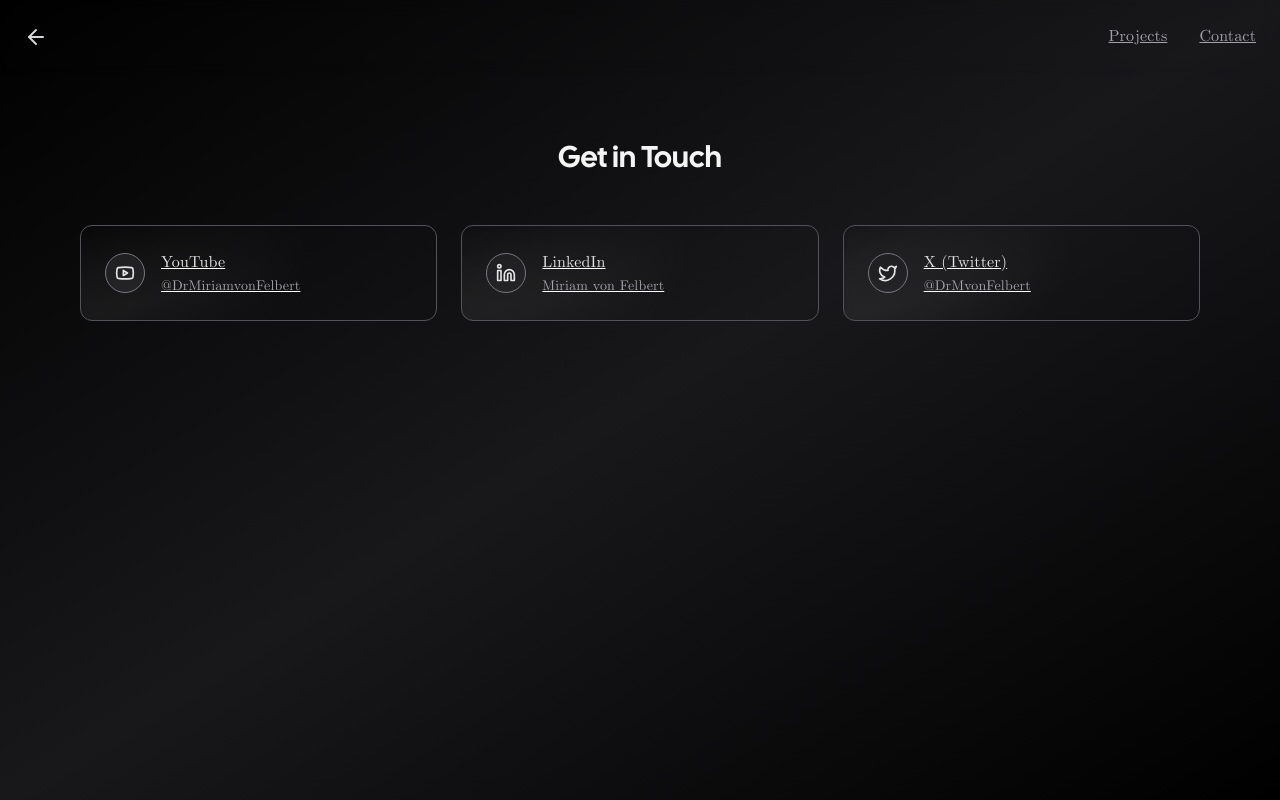
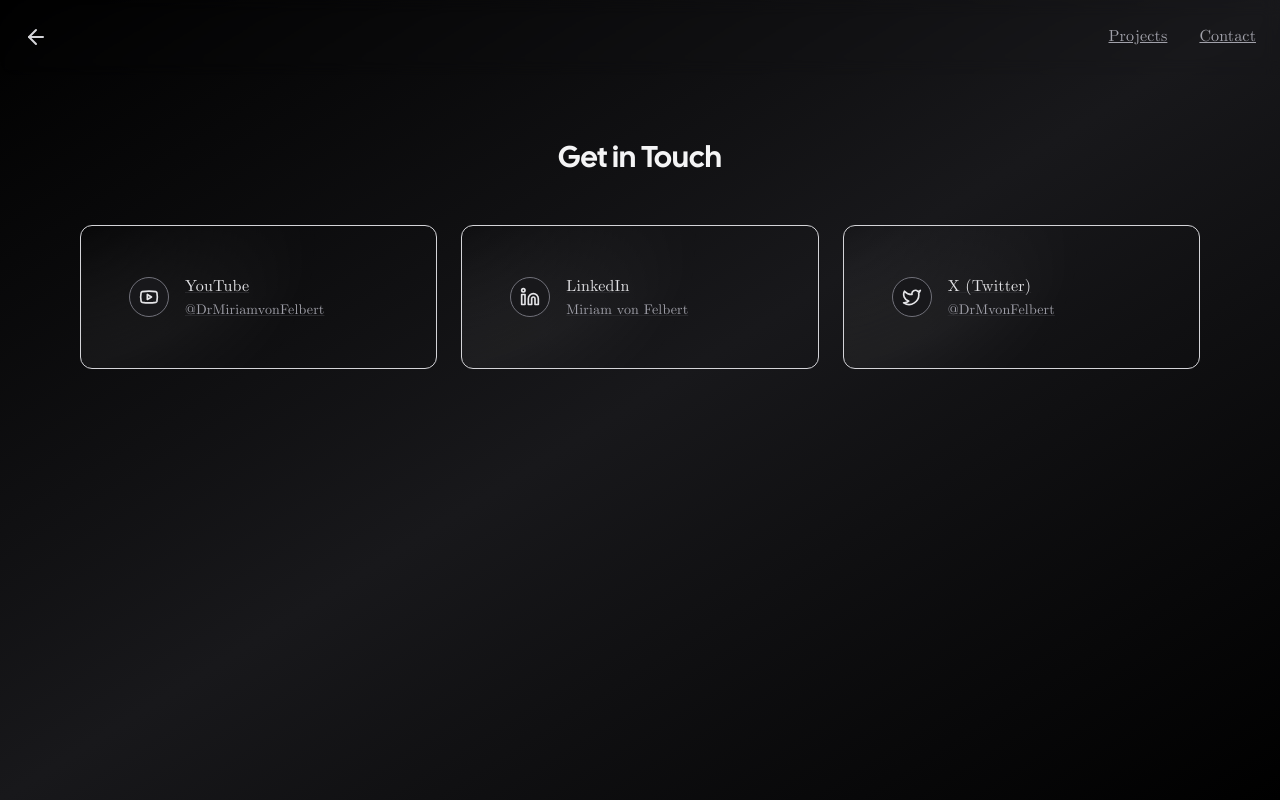
Before and after one commit to DrMvF/femilienz, a Next.js app: page /contact in a window 1280 px wide. Built offline with nearby package versions, Linux system fonts and the light colour scheme; no server answers; what tailwindcss-debug-screens would draw is missing.

Commit message:
✨ Updated Header to use LaTeX style with Computer Modern + dark mode

```diff
--- a/app/components/card.tsx
+++ b/app/components/card.tsx
@@ -1,4 +1,5 @@
 "use client";
+
 import {
   motion,
   useMotionTemplate,
@@ -17,27 +18,40 @@ export const Card: React.FC<PropsWithChildren> = ({ children }) => {
     mouseX.set(clientX - left);
     mouseY.set(clientY - top);
   }
+
   const maskImage = useMotionTemplate`radial-gradient(240px at ${mouseX}px ${mouseY}px, white, transparent)`;
   const style = { maskImage, WebkitMaskImage: maskImage };
 
   return (
     <div
       onMouseMove={onMouseMove}
-			className="overflow-hidden relative duration-700 border rounded-xl hover:bg-zinc-800/10 group md:gap-8 hover:border-zinc-400/50 border-zinc-600 "
+      className="relative overflow-hidden rounded-xl border duration-700
+                 group font-serif
+                 border-zinc-300 dark:border-zinc-600
+                 hover:border-zinc-500/50 dark:hover:border-zinc-400/50
+                 hover:bg-zinc-100/10 dark:hover:bg-zinc-800/10"
     >
+      {/* Overlay Glow & Mask */}
       <div className="pointer-events-none">
-				<div className="absolute inset-0 z-0  transition duration-1000 [mask-image:linear-gradient(black,transparent)]" />
+        <div className="absolute inset-0 z-0 transition duration-1000 [mask-image:linear-gradient(black,transparent)]" />
+
         <motion.div
-					className="absolute inset-0 z-10  bg-gradient-to-br opacity-100  via-zinc-100/10  transition duration-1000 group-hover:opacity-50 "
+          className="absolute inset-0 z-10 bg-gradient-to-br from-transparent via-zinc-100/10 to-transparent
+                     transition duration-1000 opacity-100 group-hover:opacity-50
+                     dark:via-zinc-300/10"
           style={style}
         />
+
         <motion.div
-					className="absolute inset-0 z-10 opacity-0 mix-blend-overlay transition duration-1000 group-hover:opacity-100"
+          className="absolute inset-0 z-10 mix-blend-overlay transition duration-1000 opacity-0
+                     group-hover:opacity-100"
           style={style}
         />
       </div>
 
+      <div className="relative z-20 p-6 text-zinc-800 dark:text-zinc-100">
         {children}
+      </div>
     </div>
   );
 };
--- a/app/projects/[slug]/header.tsx
+++ b/app/projects/[slug]/header.tsx
@@ -10,9 +10,9 @@ type Props = {
 		description: string;
 		repository?: string;
 	};
-
 	views: number;
 };
+
 export const Header: React.FC<Props> = ({ project, views }) => {
 	const ref = useRef<HTMLElement>(null);
 	const [isIntersecting, setIntersecting] = useState(true);
@@ -30,6 +30,7 @@ export const Header: React.FC<Props> = ({ project, views }) => {
 			href: project.url,
 		});
 	}
+
 	useEffect(() => {
 		if (!ref.current) return;
 		const observer = new IntersectionObserver(([entry]) =>
@@ -45,11 +46,12 @@ export const Header: React.FC<Props> = ({ project, views }) => {
 			ref={ref}
 			className="relative isolate overflow-hidden bg-gradient-to-tl from-black via-zinc-900 to-black"
 		>
+			{/* Top Navigation */}
 			<div
 				className={`fixed inset-x-0 top-0 z-50 backdrop-blur lg:backdrop-blur-none duration-200 border-b lg:bg-transparent ${
 					isIntersecting
 						? "bg-zinc-900/0 border-transparent"
-						: "bg-white/10  border-zinc-200 lg:border-transparent"
+						: "bg-white/10 border-zinc-200 lg:border-transparent"
 				}`}
 			>
 				<div className="container flex flex-row-reverse items-center justify-between p-6 mx-auto">
@@ -58,60 +60,64 @@ export const Header: React.FC<Props> = ({ project, views }) => {
 							title="View counter for this page"
 							className={`duration-200 hover:font-medium flex items-center gap-1 ${
 								isIntersecting
-									? " text-zinc-400 hover:text-zinc-100"
+									? "text-zinc-400 hover:text-zinc-100"
 									: "text-zinc-600 hover:text-zinc-900"
-							} `}
+							}`}
 						>
-							<Eye className="w-5 h-5" />{" "}
-							{Intl.NumberFormat("en-US", { notation: "compact" }).format(
-								views,
-							)}
+							<Eye className="w-5 h-5" />
+							{Intl.NumberFormat("en-US", { notation: "compact" }).format(views)}
 						</span>
 						<Link target="_blank" href="https://twitter.com/DrMvonFelbert">
 							<Twitter
-								className={`w-6 h-6 duration-200 hover:font-medium ${
+								className={`w-6 h-6 duration-200 ${
 									isIntersecting
-										? " text-zinc-400 hover:text-zinc-100"
+										? "text-zinc-400 hover:text-zinc-100"
 										: "text-zinc-600 hover:text-zinc-900"
-								} `}
+								}`}
 							/>
 						</Link>
-						<Link target="_blank" href="https://www.linkedin.com/in/miriamvonfelbert/">
-                            <Linkedin
-                                className={`w-6 h-6 duration-200 hover:font-medium ${
-                                    isIntersecting
-                                        ? " text-zinc-400 hover:text-zinc-100"
-                                        : "text-zinc-600 hover:text-zinc-900"
-                                } `}
-                             />
-                         </Link>
+						<Link
+							target="_blank"
+							href="https://www.linkedin.com/in/miriamvonfelbert/"
+						>
+							<Linkedin
+								className={`w-6 h-6 duration-200 ${
+									isIntersecting
+										? "text-zinc-400 hover:text-zinc-100"
+										: "text-zinc-600 hover:text-zinc-900"
+								}`}
+							/>
+						</Link>
 					</div>
 
 					<Link
 						href="/projects"
 						className={`duration-200 hover:font-medium ${
 							isIntersecting
-								? " text-zinc-400 hover:text-zinc-100"
+								? "text-zinc-400 hover:text-zinc-100"
 								: "text-zinc-600 hover:text-zinc-900"
-						} `}
+						}`}
 					>
-						<ArrowLeft className="w-6 h-6 " />
+						<ArrowLeft className="w-6 h-6" />
 					</Link>
 				</div>
 			</div>
-			<div className="container mx-auto relative isolate overflow-hidden  py-24 sm:py-32">
+
+			{/* Header Content */}
+			<div className="container mx-auto relative isolate overflow-hidden py-24 sm:py-32">
 				<div className="mx-auto max-w-7xl px-6 lg:px-8 text-center flex flex-col items-center">
 					<div className="mx-auto max-w-2xl lg:mx-0">
-						<h1 className="text-4xl font-bold tracking-tight text-white sm:text-6xl font-display">
+						<h1 className="text-4xl sm:text-6xl font-serif font-bold tracking-tight text-zinc-800 dark:text-white">
 							{project.title}
 						</h1>
-						<p className="mt-6 text-lg leading-8 text-zinc-300">
+						<p className="mt-6 text-lg leading-8 text-zinc-600 dark:text-zinc-300 font-serif">
 							{project.description}
 						</p>
 					</div>
 
+					{/* External Links */}
 					<div className="mx-auto mt-10 max-w-2xl lg:mx-0 lg:max-w-none">
-						<div className="grid grid-cols-1 gap-y-6 gap-x-8 text-base font-semibold leading-7 text-white sm:grid-cols-2 md:flex lg:gap-x-10">
+						<div className="grid grid-cols-1 gap-y-6 gap-x-8 text-base font-semibold leading-7 text-zinc-800 dark:text-white sm:grid-cols-2 md:flex lg:gap-x-10 font-serif">
 							{links.map((link) => (
 								<Link target="_blank" key={link.label} href={link.href}>
 									{link.label} <span aria-hidden="true">&rarr;</span>
```
Lines whose indentation alone changed are shown as unchanged.
